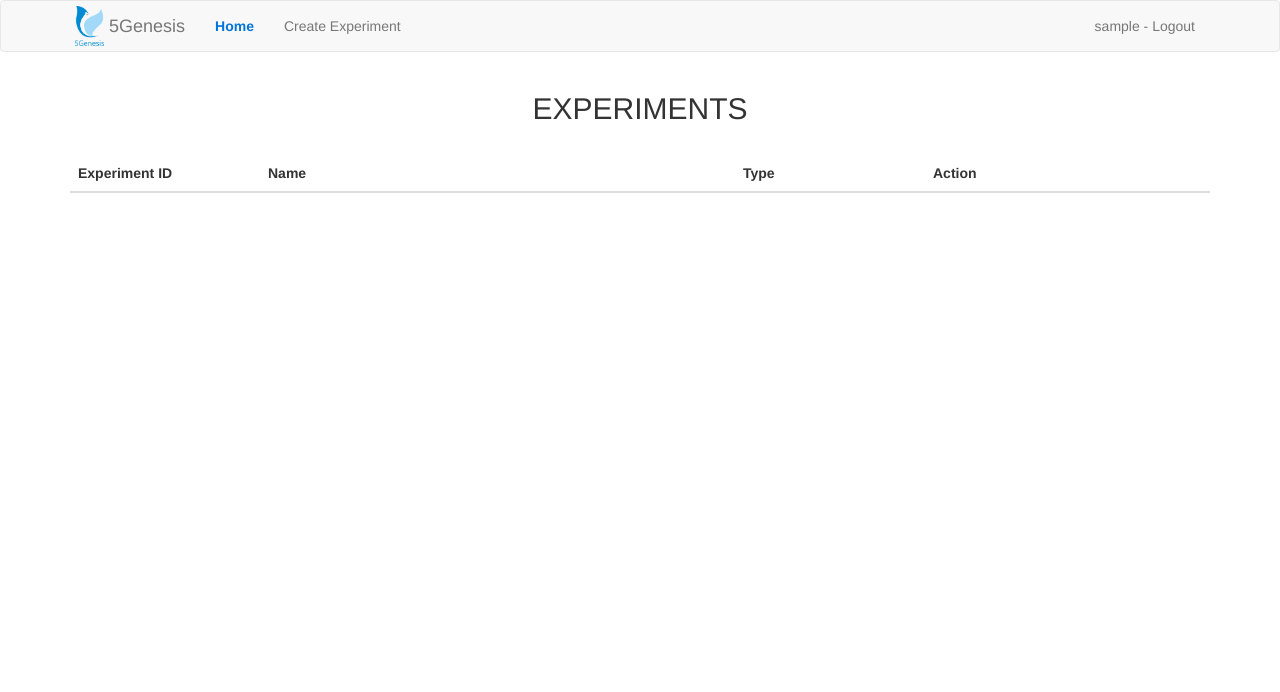
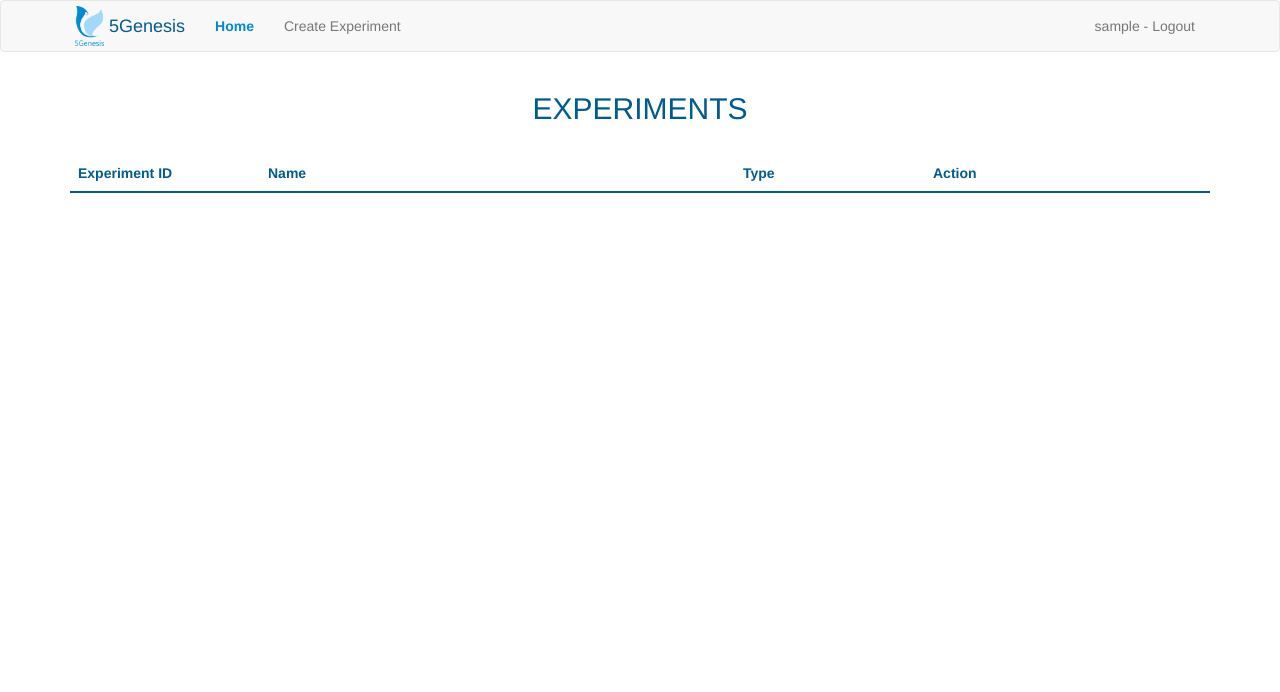
Before and after one commit to 6G-SANDBOX/portal, a Flask app: page / in a window 1280 px wide. Shown: the top 692 px of the page. Run offline with Flask 2, Linux system fonts and the light colour scheme; the visitor is signed in with stand-in values (Sample User, id 1); data comes from the database, SQL or seed files in the repository; data that the repository does not hold is empty; some libraries are stand-ins or nearby versions.

Commit message:
Improve visualization adapting color styles to the logo's patterns of colors

```diff
--- a/app/static/css/main.css
+++ b/app/static/css/main.css
@@ -2,13 +2,76 @@
     position: relative;
     height: 500px;
     overflow: auto;
+    scrollbar-color: #a1daf8 #e7f6fd;
 }
 
-.table-wrapper-scrollbar{
+.div-wrapper-scrollbar{
     display: block;
 }
 
 .menuSelected{
-    color: #0074d9 !important;
+    color: #0089d2 !important;
     font-weight: bold !important;
 }
+
+.navbar-brand{
+    color: #005b90 !important;
+}
+
+h1, h2, h3{
+    color: #005b90;
+}
+
+h4{
+    color: #777777;
+}
+
+form > h4{
+    color: #005b90 !important;
+}
+
+li > a:hover{
+    color: #005b90 !important;
+}
+
+.btn-darkBlue {
+    color: #ffffff;
+    background-color: #005b90;
+    border-color: #00304d;
+}
+
+.btn-darkBlue.active, .btn-darkBlue:hover {
+    background-color: #0089d2;
+}
+
+.btn-blue {
+    color: #ffffff;
+    background-color: #0089d2;
+    border-color: #005b90;
+}
+
+.btn-lightBlue {
+    color: #ffffff;
+    background-color: #a1daf8;
+    border-color: #0089d2;
+}
+
+.btn-darkBlue.focus, .btn-blue.focus, .btn-lightBlue.focus{
+    color: #ffffff;
+}
+
+th, td{
+    vertical-align: middle !important;
+}
+
+.thead-dark{
+    color: #005b90 !important;
+}
+
+.table-header th {
+   border-bottom: 2px solid #005b90 !important;
+}
+
+.table {
+    margin-bottom: 0px !important;
+}
--- a/app/templates/_execution.html
+++ b/app/templates/_execution.html
@@ -24,6 +24,6 @@
         {{ execution.end_time }}
     </td>
     <td class="col-md-2">
-        <a class="btn btn-primary btn-sm" href="/execution/{{ execution.id }}" role="button">Execution Logs</a>
+        <a class="btn btn-darkBlue btn-sm" href="/execution/{{ execution.id }}" role="button">Execution Logs</a>
     </td>
 </tr>
--- a/app/templates/_experiment.html
+++ b/app/templates/_experiment.html
@@ -12,8 +12,8 @@
         <form id="formRun" method="post" novalidate>
             {{ formRun.hidden_tag() }}
             <input type="hidden" name="id" value="{{ experiment.id }}"/>
-            <button type="submit" name="submit" class="btn btn-primary btn-sm">Run Experiment</button>
-            <a class="btn btn-info btn-sm" href="/experiment/{{ experiment.id }}" role="button">Executions info</a>
+            <button type="submit" name="submit" class="btn btn-darkBlue btn-sm">Run Experiment</button>
+            <a class="btn btn-blue btn-sm" href="/experiment/{{ experiment.id }}" role="button">Executions info</a>
         </form>
     </td>
 </tr>
--- a/app/templates/_logView.html
+++ b/app/templates/_logView.html
@@ -21,7 +21,7 @@
         {% for level in LogLevels %}
         {% set count = logInfo.Count[level] %}
         <button id="button{{ level }}" data-toggle="button"
-                class="btn btn-primary btn{{ level }} {% if level != 'Debug' %}active{% endif %}"
+                class="btn btn-darkBlue btn{{ level }} {% if level != 'Debug' %}active{% endif %}"
                 aria-pressed= {{ "true" if level != 'Debug' else "false"}} >
         {{ level }}
         {% if count != 0 %}
--- a/app/templates/index.html
+++ b/app/templates/index.html
@@ -1,10 +1,6 @@
 {% extends "base.html" %}
 {% import 'bootstrap/wtf.html' as wtf %}
 {% block app_content %}
-
-<head>
-    <link rel="stylesheet" href="{{ url_for('static', filename='css/main.css') }}">
-</head>
 
 {% block scripts %}
 <script>
@@ -19,7 +15,7 @@
     <h2>EXPERIMENTS</h2>
 </div>
 </br>
-<table class="table table-striped">
+<table class="table table-striped table-header">
     <thead class="thead-dark">
     <tr>
         <th class="col-md-2">Experiment ID</th>
@@ -29,7 +25,7 @@
     </tr>
     </thead>
 </table>
-<div class="table-wrapper-scrollbar custom-scrollbar">
+<div class="div-wrapper-scrollbar custom-scrollbar">
     <table class="table table-striped">
         <tbody>
         {% for experiment in experiments %}
```
Also changed, not shown: app/templates/execution.html (+5 -2 lines), app/templates/experiment.html (+6 -7 lines), app/templates/new_experiment.html (+10 -10 lines).
